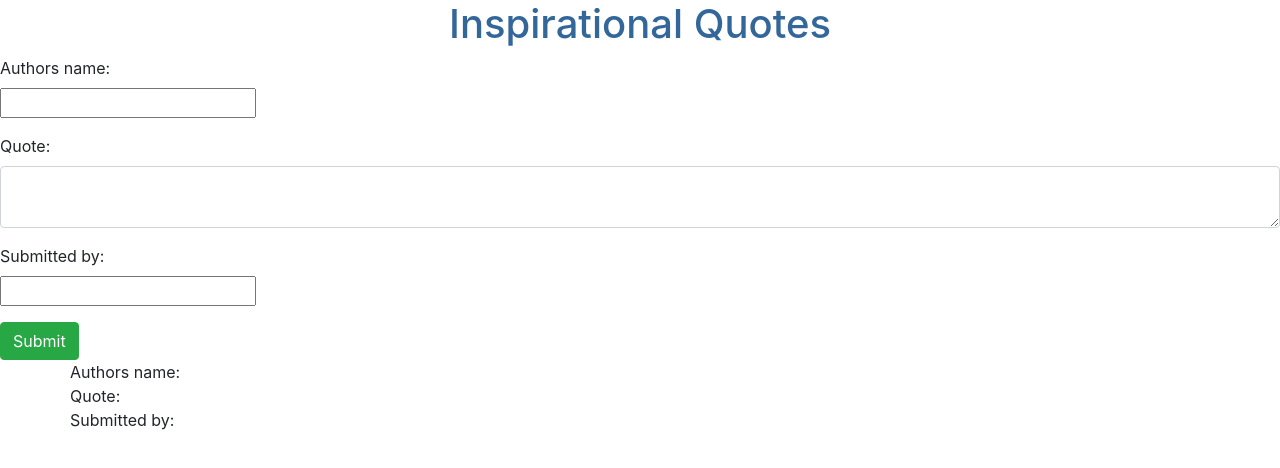
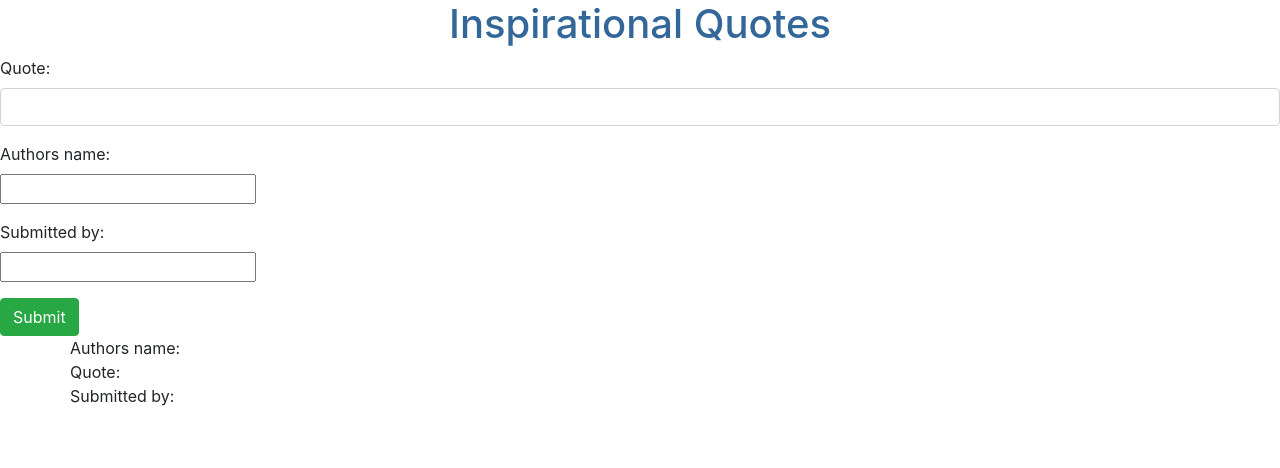
Before and after one commit to Elvandro/Quotes, an Angular app: page / in a window 1280 px wide. Shown: the top 468 px of the page. Built offline with nearby package versions, Linux system fonts and the light colour scheme.

Commit message:
This commit will edit the quote-component.ts file

```diff
--- a/src/app/quote-form/quote-form.component.html
+++ b/src/app/quote-form/quote-form.component.html
@@ -1,16 +1,15 @@
 <form (ngSubmit)='submitInfo()' #quoteForm='ngForm'>
+  <div class="form-group">
+    <label for="quote">Quote: </label>
+    <input type="text" class="form-control" id="quote" [(ngModel)]="newQuote.quote" name="quote" #quote="ngModel" required>
+    <div [hidden]="quote.valid||quote.pristine" class="alert alert-danger">
+      <p>Required field</p>
+    </div>
+  </div>
   <div class="form-group">
     <label for="name">Authors name: </label><br>
     <input type="text" id="author" [(ngModel)]="newQuote.author" name="author" #author="ngModel" required>
     <div [hidden]="author.valid||author.pristine" class="alert alert-danger">
-      <p>Required field</p>
-    </div>
-  </div>
-  <div class="form-group">
-    <label for="quote">Quote: </label>
-    <textarea type="text" class="form-control" id="quote" [(ngModel)]="newQuote.quote" name="quote" #quote="ngModel" required>
-    </textarea>
-    <div [hidden]="quote.valid||quote.pristine" class="alert alert-danger">
       <p>Required field</p>
     </div>
   </div>
--- a/src/app/quote.ts
+++ b/src/app/quote.ts
@@ -1,3 +1,9 @@
 export class Quote {
-    constructor(public quote:string, public author:string, public person:string, public dateCreated:Date){}
+    public displayQuotes:boolean;
+    constructor(public author:string,
+      public quote:string,
+      public person:string,
+      public dateCreated:Date){
+      this.displayQuotes=false;
+    }
 }
--- a/src/app/quote/quote.component.ts
+++ b/src/app/quote/quote.component.ts
@@ -1,4 +1,5 @@
 import { Component, OnInit } from '@angular/core';
+import { Quote } from '../quote'
 
 @Component({
   selector: 'app-quote',
@@ -7,6 +8,25 @@ import { Component, OnInit } from '@angular/core';
 })
 export class QuoteComponent implements OnInit {
 
+  quotes = [
+    new Quote("Start by doing what's necessary; then do what's possible; and suddenly you are doing the impossible.","Francis of Assisi","Elvis", new Date(2018,5.26),6,1),
+    new Quote("Put your heart, mind, and soul into even your smallest acts. This is the secret of success.","Swami Sivananda","Sainaipei",new Date(2018,5,25),5,1),
+    new Quote("Happiness is not something you postpone for the future; it is something you design for the present.","Jim Rohn","Lacosta", new date(2018,5,24),4,1)
+  ]
+  createNewQuote(quote){
+    let quoteLength = this.quotes.length;
+    quote.dateCreated = new date();
+    this.quotes.push(quote);
+    console.log(this.quotes);
+  }
+  eliminateQuote(complete,index){
+    if(complete){
+      this.quotes.splice(index,1);
+    }
+  }
+  toggleDetails(index){
+    this.quotes[index].displayQuotes = !this.quotes[index].displayQuotes;
+  }
   constructor() { }
 
   ngOnInit() {
```
